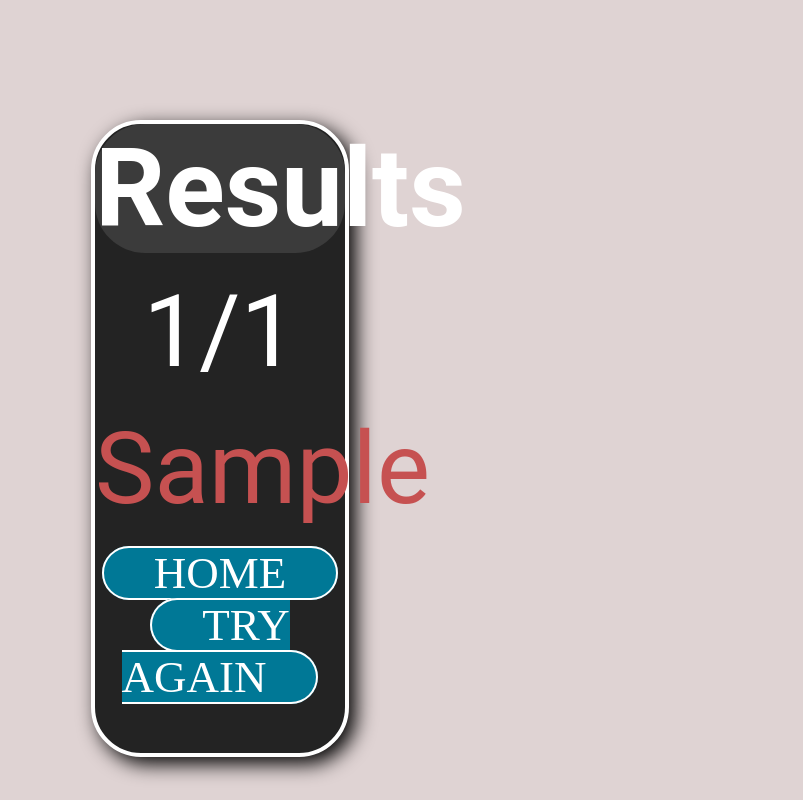
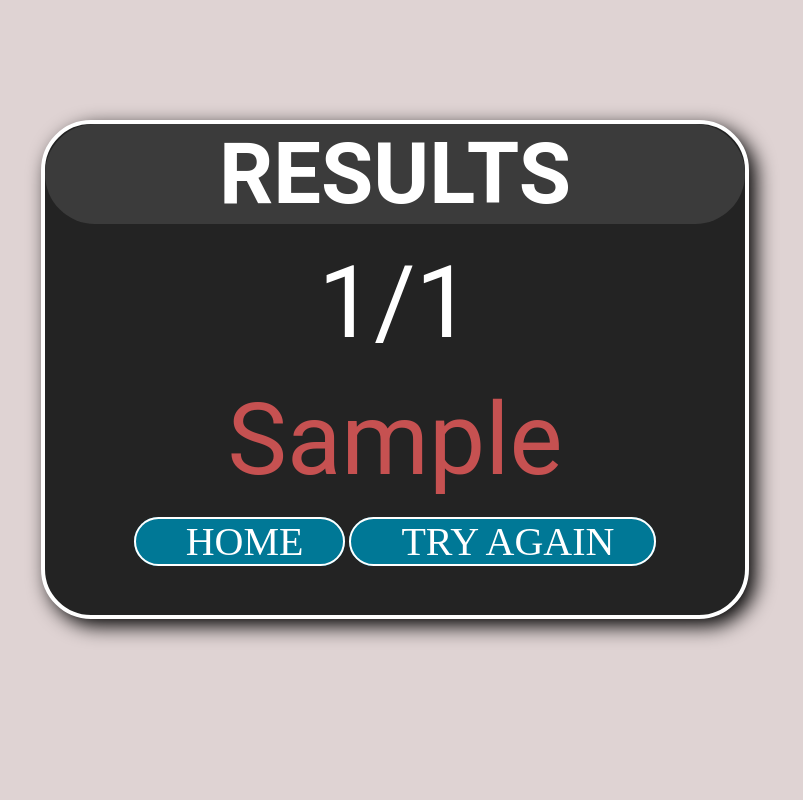
Before and after one commit to Reema1234ag/Navigus-project, a Django app: template quiz/quizapp/templates/quizapp/results.html in a window 1280 px wide. Shown: the whole page, without its empty margins (367-1170 px from the left). Run offline with Django 3.2, Linux system fonts and the light colour scheme; data comes from the database, SQL or seed files in the repository; both versions use the stored data as it was after the commit; the template is opened without the code that fills it: values that come from a table or form of the project are taken from there, most other values are stand-ins (such as "Sample title", 1, 10 or a date in 2020).

Commit message:
uploding project

```diff
--- a/quiz/quizapp/static/quizapp/results.css
+++ b/quiz/quizapp/static/quizapp/results.css
@@ -6,26 +6,27 @@ body {
   /* Centers question and answers and adds outline */
   .full_container {
       text-align: center;
-      margin-left: 450px;
-      margin-right: 450px;
+      margin-left: 400px;
+      margin-right: 400px;
       margin-top: 120px;
       background-color: #232323;
       border-radius: 50px;
       border: 4px solid #fff;
       padding-bottom: 50px;
       box-shadow: 7px 7px 20px black;
-      width:250px;
+      width:700px;
   }
 
 
   .results_title {
-      font-size: 110px;
+      font-size: 85px;
       color: white;
       font-family: Roboto;
       margin-bottom: 20px;
       margin-top: 0px;
       border-radius: 50px;
       background-color: #3b3b3b;
+      text-transform: uppercase;
   }
 
   .correct_to_total {
@@ -57,9 +58,9 @@ body {
       width: 8px;
       box-sizing: border-box;
       padding-left: 50px;
-      padding-right: 50px;
+      padding-right: 40px;
       background-color: #007896;;
-      font-size: 45px;
+      font-size: 40px;
       color: white;
       border: 2px solid;
       border-color: white;
```
Also changed, not shown: quiz/db.sqlite3.
